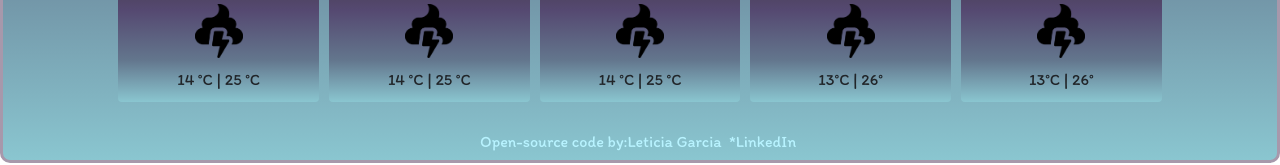
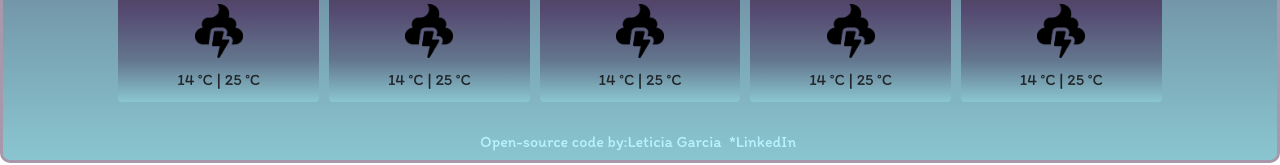
Before and after one commit to itelchan/sunny-pony-weather-react, a React (Create React App) app: page / in a window 1280 px wide. Shown: the part 891-1056 px from the top of the page. Built offline with nearby package versions, Linux system fonts and the light colour scheme.

Commit message:
Remove Warnings
First Version without warnings

```diff
--- a/src/App.js
+++ b/src/App.js
@@ -1,5 +1,4 @@
 import React, { useState } from "react";
-import ReactDOM from "react-dom";
 import axios from 'axios';
 
 import bannerImage from "../src/images/BannerSunnyPony.png";
@@ -38,7 +37,6 @@ function App() {
 
   let apiKey = "51856297f45d5f846d74fb84ab553047";
 
-  let pooString = "poo-storm-solid.png";
   let globalUnits = "metric";
 
   let globalWindSpeedms ;
@@ -46,12 +44,8 @@ function App() {
 
   let globalCityTempC ;
   let globalCityTempF ;
-  let globalFforecastMin = [0, 0, 0, 0, 0];
-  let globalCforecastMin = [0, 0, 0, 0, 0];
-  let globalFforecastMax = [0, 0, 0, 0, 0];
-  let globalCforecastMax = [0, 0, 0, 0, 0];
-
-  let globalHour = 0;
+  // TODO
+  //let globalHour = 0;
 
   let days = [
     "Sunday",
@@ -63,7 +57,8 @@ function App() {
     "Saturday"
   ];
 
-  let littleDays = ["Sun", "Mon", "Tue", "Wed", "Thu", "Fri", "Sat"];
+  //TODO
+  //let littleDays = ["Sun", "Mon", "Tue", "Wed", "Thu", "Fri", "Sat"];
 
   let months = [
     "Jan",
@@ -111,7 +106,7 @@ function App() {
     let hours = Number(now.getHours());
     let minutes = Number(now.getMinutes());
     //For the week forecast we need the current hour to find the optimal position of the next day
-    globalHour = hours;
+    //globalHour = hours; TODO
 
     return `${day} ${now.getDate()} ${month} ${formatTime(hours)}:${formatTime(
       minutes
@@ -128,7 +123,7 @@ function App() {
 
      if(globalUnitsDisplay !== globalUnits ){
      setglobalUnitsDisplay(globalUnits);
-//TODO
+
      setGlobalTempDisplay(`${Math.round(metricImperialVars.cityTempC)} °C`);
      setGlobalWindDisplay(`${Math.round(metricImperialVars.windSpeedms)} m/s`);
      }
@@ -140,7 +135,7 @@ function App() {
 
     if(globalUnitsDisplay !== globalUnits ){
     setglobalUnitsDisplay(globalUnits);
-//TODO
+
     setGlobalTempDisplay(`${Math.round(metricImperialVars.cityTempF)} °F`);
     setGlobalWindDisplay(`${Math.round(metricImperialVars.windSpeedMH)} Miles/H`);
     }
@@ -220,7 +215,23 @@ function App() {
     setUpdateDisplay(true);
   }
 
-  function displayForecastDayName(dayNumberToForecast, timestamp) {
+  function displayMinMax()
+  {
+
+    setGlobalForecastMinDisplay0('13 °C');
+    setGlobalForecastMinDisplay1('13 °C');
+    setGlobalForecastMinDisplay2('13 °C');
+    setGlobalForecastMinDisplay3('13 °C');
+    setGlobalForecastMinDisplay4('13 °C');
+
+    setGlobalForecastMaxDisplay0('27 °C');
+    setGlobalForecastMaxDisplay1('27 °C');
+    setGlobalForecastMaxDisplay2('27 °C');
+    setGlobalForecastMaxDisplay3('27 °C');
+    setGlobalForecastMaxDisplay4('27 °C');
+
+  }
+ /* function displayForecastDayName(dayNumberToForecast, timestamp) {
     //Calculate the day to be updated
    // let idName = "#forecastNameDay" + dayNumberToForecast;
    // let dayName = document.querySelector(idName);
@@ -231,6 +242,7 @@ function App() {
 
     // seach fo the day abbreviation in the array
     let calcShortName = littleDays[dayD];
+
     //dayName.innerHTML = calcShortName;
   }
 
@@ -239,7 +251,8 @@ function App() {
     let position = Math.round((24 - globalHour) / 3) + 1;
     return position;
   }
-
+  */
+ /*
 function displayForecastFromResponse(response) {
   console.log(response.data);
   let forecastedDay = 0;
@@ -253,18 +266,18 @@ function displayForecastFromResponse(response) {
     i = i + offsetToNextDay
   ) {
     console.log(`i: ${i}, forecastedDay: ${forecastedDay} `);
-    let timestamp = response.data.list[i].dt;
-   /* displayForecastDayName(forecastedDay, timestamp);
+       let timestamp = response.data.list[i].dt;
+    displayForecastDayName(forecastedDay, timestamp);
     displayForecastMinMax(forecastedDay, i, response);
     console.log(response.data.list[i + midDayOffset]);
     displayForcastedWheatherIcon(
       forecastedDay,
       response.data.list[i + midDayOffset].weather[0].icon
-    ); */
+    );
     forecastedDay++;
   }
 }
-
+*/
   ////////////////// Current Position calculations ///////////
 
 function calculateURLWithCurrentPosition(position) {
@@ -276,7 +289,8 @@ function calculateURLWithCurrentPosition(position) {
 
   let forecasturl = `https://api.openweathermap.org/data/2.5/forecast?lat=${currentLat}&lon=${currentLon}&appid=${apiKey}&units=${globalUnits}`;
   console.log(forecasturl);
-  axios.get(forecasturl).then(displayForecastFromResponse);
+  //axios.get(forecasturl).then(displayForecastFromResponse);
+  displayMinMax();
 }
 
 function getCurrentCity(event) {
@@ -527,8 +541,8 @@ function getCurrentCity(event) {
 
                     <div className="card-body cardBodyTemp">
                       <p className="card-text">
-                        <span id="forecastMin3">13°C</span> |{" "}
-                        <span id="forecastMax3">26°</span>
+                        <span id="forecastMin3">{globalForecastMinDisplay3}</span> |{" "}
+                        <span id="forecastMax3">{globalForecastMaxDisplay3}</span>
                       </p>
                     </div>
                   </div>
@@ -550,8 +564,8 @@ function getCurrentCity(event) {
                     />
                     <div className="card-body cardBodyTemp">
                       <p className="card-text">
-                        <span id="forecastMin4">13°C</span> |{" "}
-                        <span id="forecastMax4">26°</span>
+                        <span id="forecastMin4">{globalForecastMinDisplay4}</span> |{" "}
+                        <span id="forecastMax4">{globalForecastMaxDisplay4}</span>
                       </p>
                     </div>
                   </div>
```
